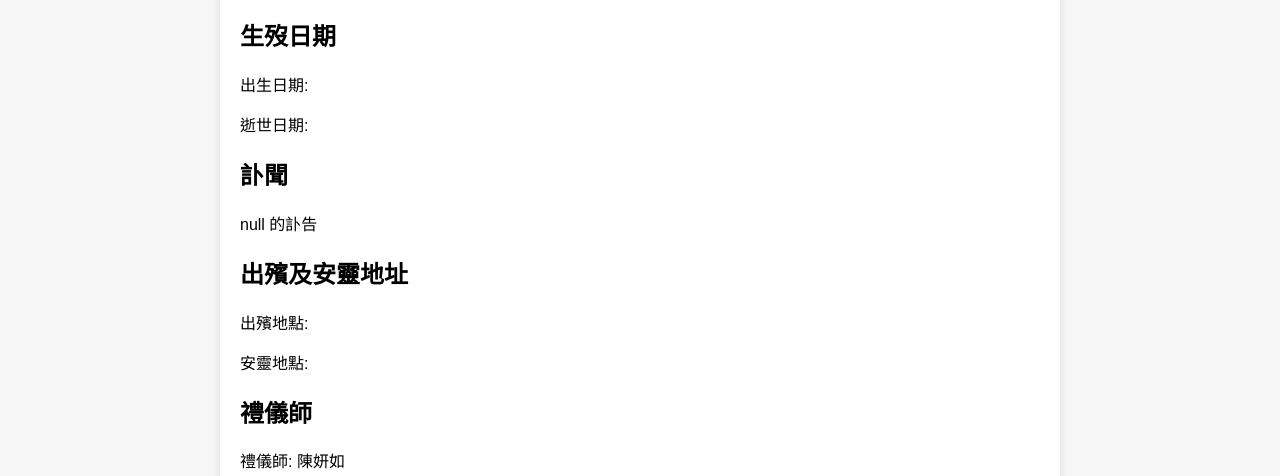
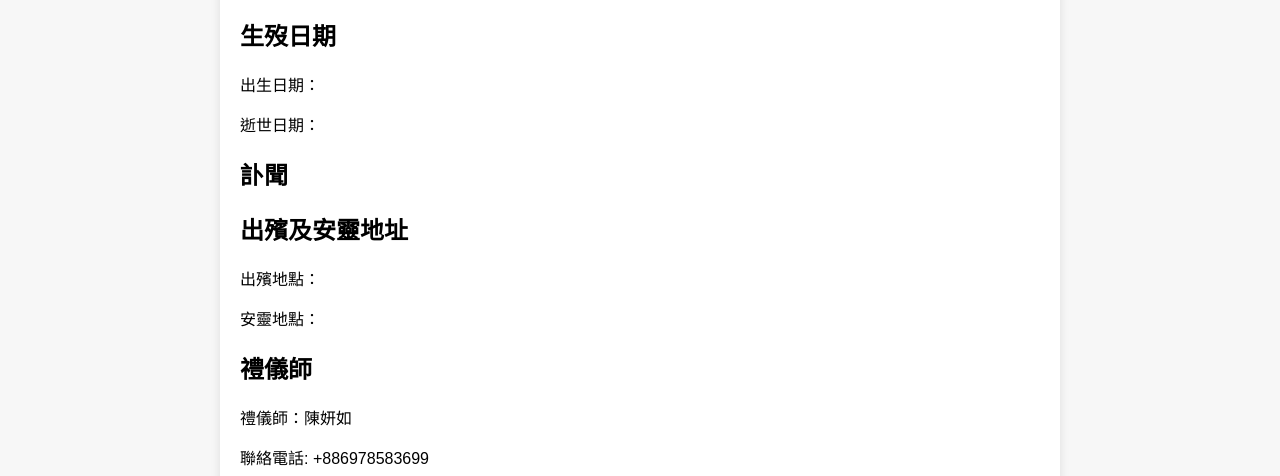
Before and after one commit to Shiangan/Shiangan.obituary, a plain HTML site: page obituary .html in a window 1280 px wide. Shown: the part 326-802 px from the top of the page. Drawn offline with Linux system fonts and the light colour scheme.

Commit message:
Update obituary .html

```diff
--- a/obituary .html
+++ b/obituary .html
@@ -25,25 +25,24 @@
 
             <section class="section">
                 <h2>生歿日期</h2>
-                <p>出生日期: <span id="birthDate"></span></p>
-                <p>逝世日期: <span id="deathDate"></span></p>
+                <p>出生日期：<span id="birthDate"></span></p>
+                <p>逝世日期：<span id="deathDate"></span></p>
             </section>
 
             <section class="section">
                 <h2>訃聞</h2>
                 <p id="obituaryContent"></p>
-                <p id="obituaryNotice"></p>
             </section>
 
             <section class="section">
                 <h2>出殯及安靈地址</h2>
-                <p>出殯地點: <span id="funeralLocation"></span></p>
-                <p>安靈地點: <span id="memorialLocation"></span></p>
+                <p>出殯地點：<span id="funeralLocation"></span></p>
+                <p>安靈地點：<span id="memorialLocation"></span></p>
             </section>
 
             <section class="section">
                 <h2>禮儀師</h2>
-                <p>禮儀師: 陳妍如</p>
+                <p>禮儀師：陳妍如</p>
                 <p>聯絡電話: +886978583699</p>
             </section>
 
```
